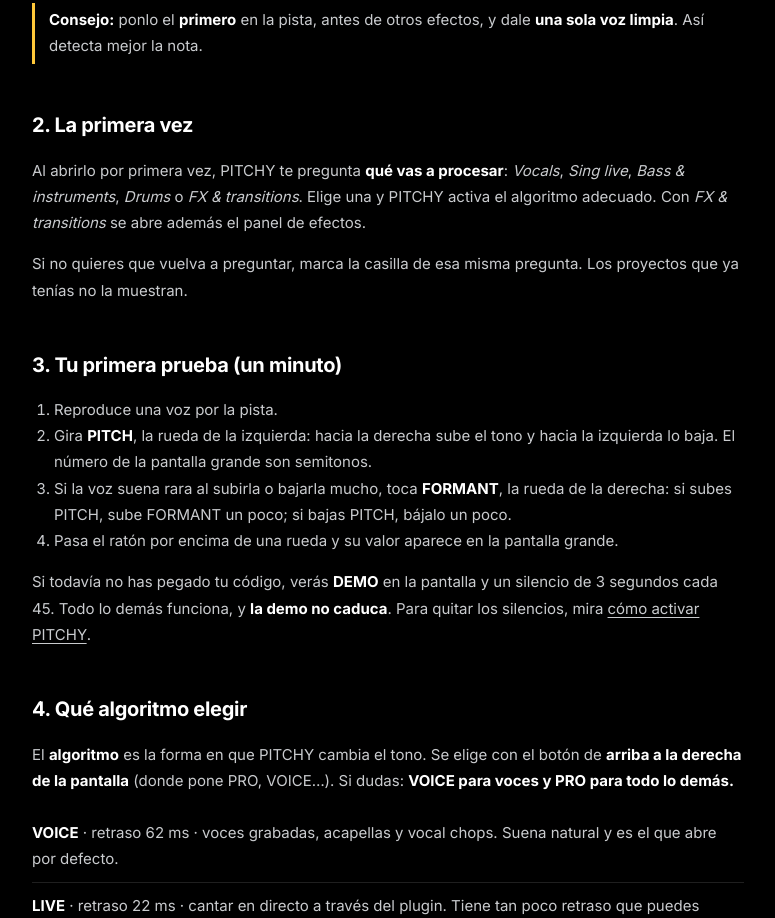
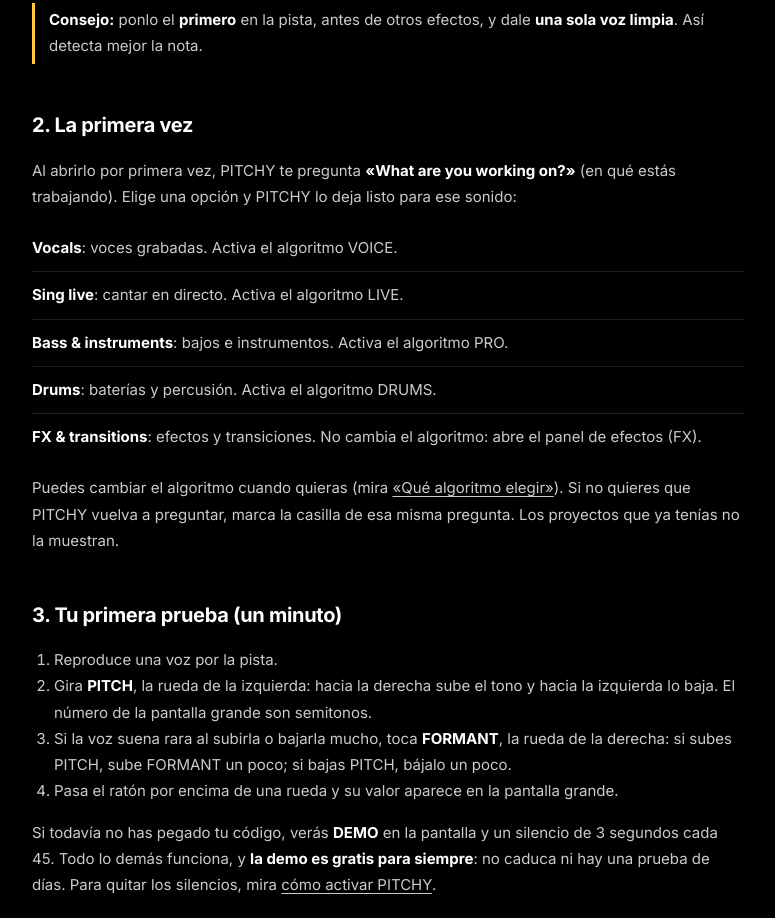
Before and after one commit to imayarez/soundtastics.com, a website: page tienda/public/guia.html in a window 1280 px wide. Shown: the part 1017-1935 px from the top of the page, without its empty margins (252-1027 px from the left). Drawn offline with Linux system fonts and the light colour scheme.

Commit message:
Guide: exact first-run question and what each option activates; double-click on the screen; ALL RESET notice; demo is free forever

```diff
--- a/tienda/public/guia.html
+++ b/tienda/public/guia.html
@@ -17,8 +17,15 @@
 <p class="tip"><strong>Consejo:</strong> ponlo el <strong>primero</strong> en la pista, antes de otros efectos, y dale <strong>una sola voz limpia</strong>. Así detecta mejor la nota.</p>
 
 <h2 id="primera">2. La primera vez</h2>
-<p>Al abrirlo por primera vez, PITCHY te pregunta <strong>qué vas a procesar</strong>: <em>Vocals</em>, <em>Sing live</em>, <em>Bass &amp; instruments</em>, <em>Drums</em> o <em>FX &amp; transitions</em>. Elige una y PITCHY activa el algoritmo adecuado. Con <em>FX &amp; transitions</em> se abre además el panel de efectos.</p>
-<p>Si no quieres que vuelva a preguntar, marca la casilla de esa misma pregunta. Los proyectos que ya tenías no la muestran.</p>
+<p>Al abrirlo por primera vez, PITCHY te pregunta <strong>«What are you working on?»</strong> (en qué estás trabajando). Elige una opción y PITCHY lo deja listo para ese sonido:</p>
+<ul class="plain">
+<li><strong>Vocals</strong>: voces grabadas. Activa el algoritmo VOICE.</li>
+<li><strong>Sing live</strong>: cantar en directo. Activa el algoritmo LIVE.</li>
+<li><strong>Bass &amp; instruments</strong>: bajos e instrumentos. Activa el algoritmo PRO.</li>
+<li><strong>Drums</strong>: baterías y percusión. Activa el algoritmo DRUMS.</li>
+<li><strong>FX &amp; transitions</strong>: efectos y transiciones. No cambia el algoritmo: abre el panel de efectos (FX).</li>
+</ul>
+<p>Puedes cambiar el algoritmo cuando quieras (mira <a href="#algoritmo">«Qué algoritmo elegir»</a>). Si no quieres que PITCHY vuelva a preguntar, marca la casilla de esa misma pregunta. Los proyectos que ya tenías no la muestran.</p>
 
 <h2 id="prueba">3. Tu primera prueba (un minuto)</h2>
 <ol>
@@ -27,7 +34,7 @@
 <li>Si la voz suena rara al subirla o bajarla mucho, toca <strong>FORMANT</strong>, la rueda de la derecha: si subes PITCH, sube FORMANT un poco; si bajas PITCH, bájalo un poco.</li>
 <li>Pasa el ratón por encima de una rueda y su valor aparece en la pantalla grande.</li>
 </ol>
-<p>Si todavía no has pegado tu código, verás <strong>DEMO</strong> en la pantalla y un silencio de 3 segundos cada 45. Todo lo demás funciona, y <strong>la demo no caduca</strong>. Para quitar los silencios, mira <a href="ayuda.html#activar">cómo activar PITCHY</a>.</p>
+<p>Si todavía no has pegado tu código, verás <strong>DEMO</strong> en la pantalla y un silencio de 3 segundos cada 45. Todo lo demás funciona, y <strong>la demo es gratis para siempre</strong>: no caduca ni hay una prueba de días. Para quitar los silencios, mira <a href="ayuda.html#activar">cómo activar PITCHY</a>.</p>
 
 <h2 id="algoritmo">4. Qué algoritmo elegir</h2>
 <p>El <strong>algoritmo</strong> es la forma en que PITCHY cambia el tono. Se elige con el botón de <strong>arriba a la derecha de la pantalla</strong> (donde pone PRO, VOICE…). Si dudas: <strong>VOICE para voces y PRO para todo lo demás.</strong></p>
@@ -71,6 +78,7 @@
 <li><strong>Doble clic en una rueda:</strong> vuelve a su valor inicial.</li>
 <li><strong>Clic derecho en una rueda:</strong> la bloquea, para que conserve su valor al cambiar de preset.</li>
 <li><strong>Escribir un valor exacto:</strong> haz doble clic en el número de la pantalla grande, escribe y pulsa <strong>Enter</strong>.</li>
+<li><strong>Doble clic en la pantalla, fuera del número:</strong> devuelve ese valor a su ajuste inicial.</li>
 </ul>
 
 <h2 id="efectos">7. Efectos</h2>
@@ -103,7 +111,7 @@
 <li><strong>Mix Lock:</strong> mantiene tu valor de MIX al cambiar de preset.</li>
 <li><strong>Limiter:</strong> la salida nunca pasa de 0 dB, así que no satura.</li>
 <li><strong>Licencia:</strong> engranaje → <em>LICENSE</em> → <em>PASTE CODE</em>, y pegas el código que te llegó por email. Sin código, PITCHY funciona en modo demo.</li>
-<li><strong>Reset All:</strong> devuelve todos los ajustes a su valor inicial. Si te equivocas, tienes unos 6 segundos para deshacerlo pulsando la nota que aparece.</li>
+<li><strong>Reset All:</strong> devuelve todos los ajustes a su valor inicial. Aparece el aviso <em>ALL RESET · CLICK TO UNDO</em>: si te equivocas, tienes unos 6 segundos para deshacerlo con un clic en él.</li>
 </ul>
 
 <h2 id="recetas">10. Tres recetas rápidas</h2>
```
Also changed, not shown: tienda/public/ayuda.html (+1 -1 lines).
